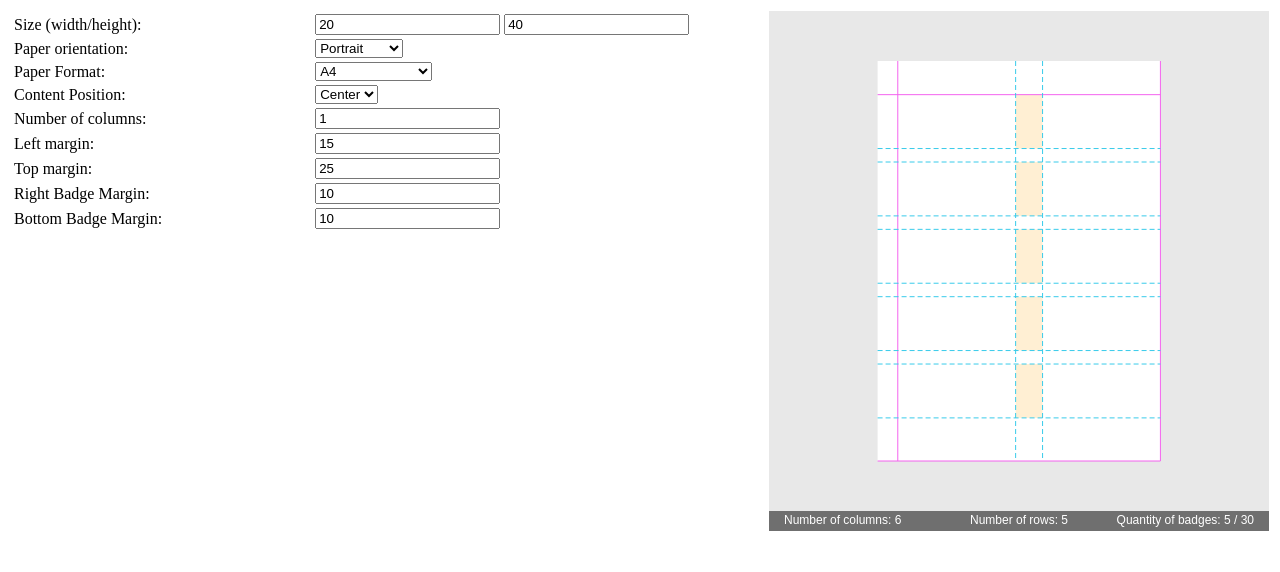
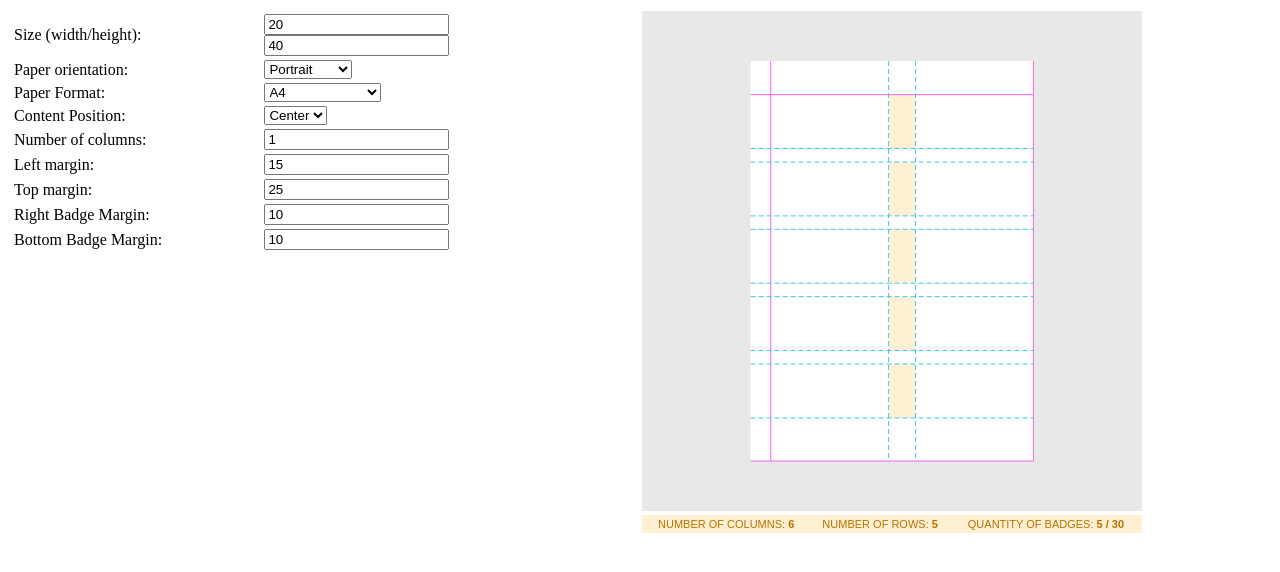
Before and after one commit to it7-solutions/it7badgeLivePreview, a website built with webpack: page src/index.html in a window 1280 px wide. Built offline with nearby package versions, Linux system fonts and the light colour scheme.

Commit message:
refactor code to draw text as html for better flexibility

```diff
--- a/src/app.ts
+++ b/src/app.ts
@@ -47,17 +47,11 @@ export class App {
 
         if(this.checkForValidData()) {
             draw.drawAll();
+            this.destroyErrorBox();
         } else {
             this.destroyCanvas();
-            draw.drawCanvas();
-            draw.drawText(
-                'Bad input data!',
-                this.drawData.canvasOptions.width / 2,
-                this.drawData.canvasOptions.height / 2,
-                'grey',
-                'center',
-                '17px Arial'
-            );
+            this.destroyPanelInfo();
+            draw.drawText('Bad input data!');
         }
     }
 
@@ -66,10 +60,20 @@ export class App {
         $oldCanvas.remove();
     }
 
+    private destroyPanelInfo() {
+        let $oldPanel = $(this.options.canvasOptions.selector).find('.infoPanel');
+        $oldPanel.remove();
+    }
+
+    private destroyErrorBox() {
+        let $oldErrorBox = $(this.options.canvasOptions.selector).find('.errorBox');
+        $oldErrorBox.remove();
+    }
+
     private checkForValidData () {
-        if(this.drawData.badge.width === 0 ||
+        if(this.drawData.badge.width < 1 ||
             isNaN(this.drawData.badge.width) ||
-            this.drawData.badge.height === 0 ||
+            this.drawData.badge.height < 1 ||
             isNaN(this.drawData.badge.height)) {
             return false;
         } else if(this.drawData.badge.columnsCount < 1 ||
@@ -95,6 +99,8 @@ export class App {
     setChangeListener() {
         $(document).on('change keyup', '#badge_form', () => {
             this.destroyCanvas();
+            this.destroyPanelInfo();
+            this.destroyErrorBox();
             this.drawAll();
         })
     }
--- a/src/drawData.ts
+++ b/src/drawData.ts
@@ -170,48 +170,19 @@ export class DrawData {
             this.offsetY += (this.dataToDraw.badge.height + this.dataToDraw.badge.bottomBadgeMargin);
         }
 
-        this.drawInfoPanel(
-            0,
-            this.dataToDraw.canvasOptions.height,
-            this.dataToDraw.canvasOptions.width,
-            20,
-            this.dataToDraw.canvasOptions.infoPanel.background
-        );
-
-        this.drawText(
-            this.dataToDraw.canvasOptions.infoPanel.texts.maxColumnsNumber + ': ' + this.checkForValidData(this.maxBadgeCountByHorizontal),
-            15,
-            this.dataToDraw.canvasOptions.height + 13,
-            this.dataToDraw.canvasOptions.infoPanel.texts.color,
-            'left',
-            this.dataToDraw.canvasOptions.infoPanel.texts.font
-        );
-
-        this.drawText(
-            this.dataToDraw.canvasOptions.infoPanel.texts.maxRowsNumber + ': ' + this.checkForValidData(this.maxBadgeCountByVertical),
-            this.dataToDraw.canvasOptions.width / 2,
-            this.dataToDraw.canvasOptions.height + 13,
-            this.dataToDraw.canvasOptions.infoPanel.texts.color,
-            'center',
-            this.dataToDraw.canvasOptions.infoPanel.texts.font
-        );
-
-        this.drawText(
-            this.dataToDraw.canvasOptions.infoPanel.texts.badgesQuantity + ': ' + this.checkForValidData(this.maxBadgeCountByVertical *
-                this.dataToDraw.badge.columnsCount) + ' / ' + this.checkForValidData(this.maxBadgeCountByHorizontal * this.maxBadgeCountByVertical),
-            this.dataToDraw.canvasOptions.width - 15,
-            this.dataToDraw.canvasOptions.height + 13,
-            this.dataToDraw.canvasOptions.infoPanel.texts.color,
-            'right',
-            this.dataToDraw.canvasOptions.infoPanel.texts.font
+        this.drawInfoPanelHTML(
+            this.dataToDraw.canvasOptions.infoPanel.texts.maxColumnsNumber + ': ' + '<span style="font-weight: bold">' + this.checkForValidData(this.maxBadgeCountByHorizontal) + '</span>',
+            this.dataToDraw.canvasOptions.infoPanel.texts.maxRowsNumber + ': ' + '<span style="font-weight: bold">' + this.checkForValidData(this.maxBadgeCountByVertical) + '</span>',
+            this.dataToDraw.canvasOptions.infoPanel.texts.badgesQuantity + ': ' + '<span style="font-weight: bold">' + this.checkForValidData(this.maxBadgeCountByVertical *
+                this.dataToDraw.badge.columnsCount) + ' / ' + this.checkForValidData(this.maxBadgeCountByHorizontal * this.maxBadgeCountByVertical) + '</span>'
         );
     }
 
-    drawCanvas() {
+    private drawCanvas() {
         $(document).find(this.dataToDraw.canvasOptions.selector).append(this.canvas);
 
         this.canvas.width = this.dataToDraw.canvasOptions.width;
-        this.canvas.height = this.dataToDraw.canvasOptions.height + 20;
+        this.canvas.height = this.dataToDraw.canvasOptions.height;
 
         this.ctx.fillStyle = this.dataToDraw.canvasOptions.canvasBackground;
         this.ctx.fillRect(0, 0, this.canvas.width, this.canvas.height);
@@ -340,16 +311,38 @@ export class DrawData {
         }
     }
 
-    drawText(text: string, x: number, h: number, color: string, align: string, font: string) {
-        this.ctx.fillStyle = color;
-        this.ctx.font = font;
-        this.ctx.textAlign = align;
-        this.ctx.fillText(text, x, h);
+    private drawInfoPanelHTML(maxColumnsNumberText: string, maxRowsNumberText: string, badgesQuantityText: string) {
+        var infoPanelHTML = [
+            '<div class="infoPanel" style="background: #ffefd3; width: '+this.dataToDraw.canvasOptions.width+"px"+'">',
+                '<table width="100%" style="font-size: 11px; color: #b47301; font-family: Arial; text-transform: uppercase">',
+                    '<tr>',
+                        '<td align="center">'+maxColumnsNumberText+'</td>',
+                        '<td align="center">'+maxRowsNumberText+'</td>',
+                        '<td align="center">'+badgesQuantityText+'</td>',
+                    '</tr>',
+                '</table>',
+            '</div>'
+        ].join('');
+        var canvasContainer = $(this.dataToDraw.canvasOptions.selector);
+        if(!canvasContainer.find('.infoPanel').length) {
+            $(canvasContainer).append(infoPanelHTML);
+        }
     }
 
-    private drawInfoPanel(x: number, y: number, width: number, height: number, fill: string) {
-        this.ctx.fillStyle = fill;
-        this.ctx.fillRect(x, y, width, height);
+    drawText(text: string) {
+        var textHTML = [
+            '<div class="errorBox" style="height: '+this.dataToDraw.canvasOptions.height+"px"+'; background: '+this.dataToDraw.canvasOptions.canvasBackground+'">',
+                '<table style="height: 100%; width: 100%">',
+                    '<tr>',
+                        '<td align="center"><div style="color: #6f6f6f">'+text+'</div></td>',
+                    '</tr>',
+                '</table>',
+            '</div>'
+        ].join('');
+        var canvasContainer = $(this.dataToDraw.canvasOptions.selector);
+        if(!canvasContainer.find('.errorBox').length) {
+            $(canvasContainer).append(textHTML);
+        }
     }
 
     private checkForValidData(val) {
--- a/src/index.html
+++ b/src/index.html
@@ -9,7 +9,7 @@
 <form id="badge_form">
   <table width="100%">
   <tr>
-    <td width="100%" valign="top">
+    <td width="50%" valign="top">
 
       <table width="100%">
         <tr>
@@ -81,7 +81,7 @@
       </table>
 
     </td>
-    <td>
+    <td width="50%">
       <div id="addCanvas"></div>
     </td>
   </tr>
@@ -113,13 +113,10 @@
         marginRightToPrint: 0
       },
       infoPanel: {
-        background: '#6f6f6f',
         texts: {
           maxColumnsNumber: 'Number of columns',
           maxRowsNumber: 'Number of rows',
-          badgesQuantity: 'Quantity of badges',
-          color: '#ffffff',
-          font: '12px Arial'
+          badgesQuantity: 'Quantity of badges'
         }
       }
     },
```
